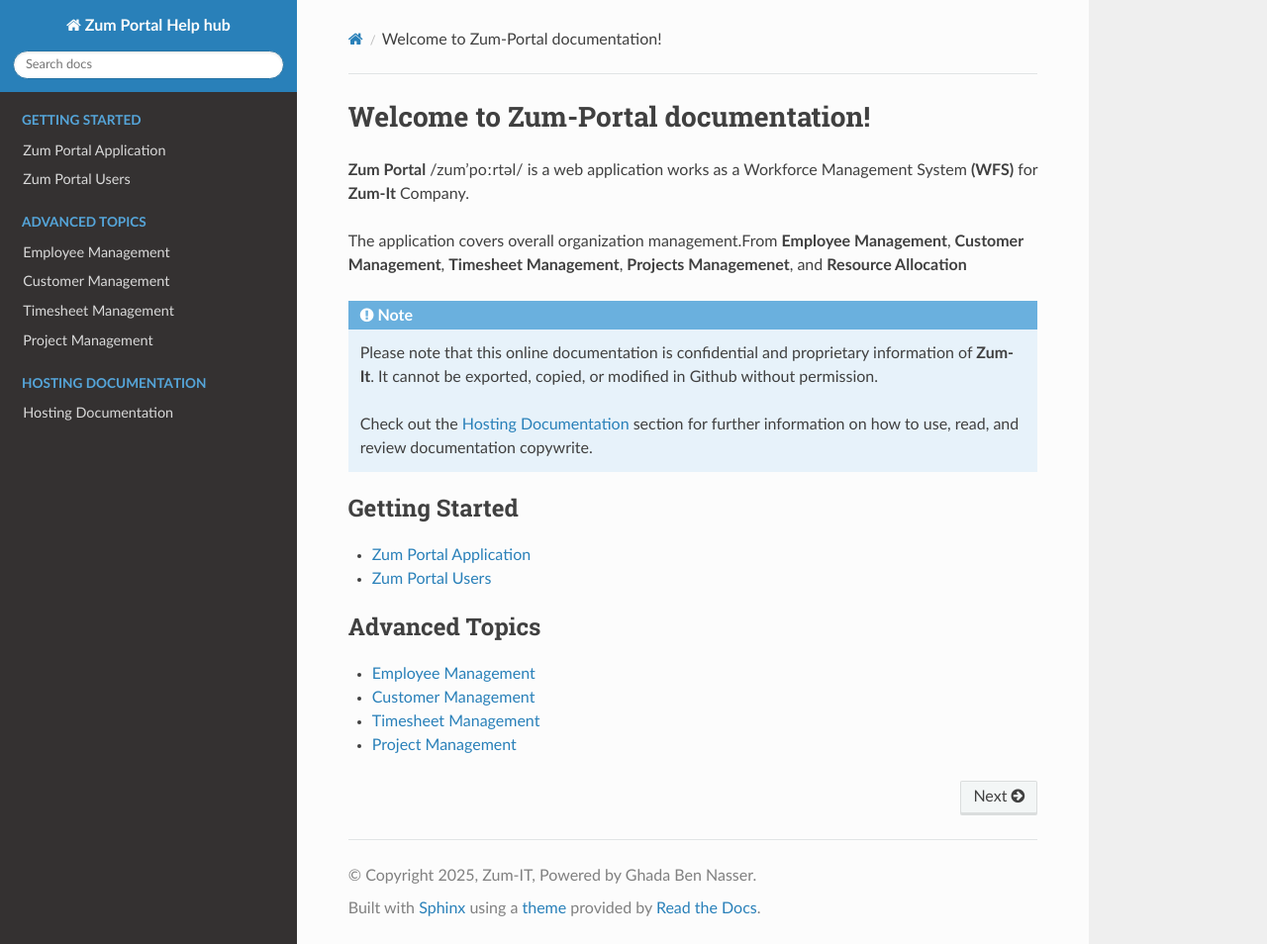
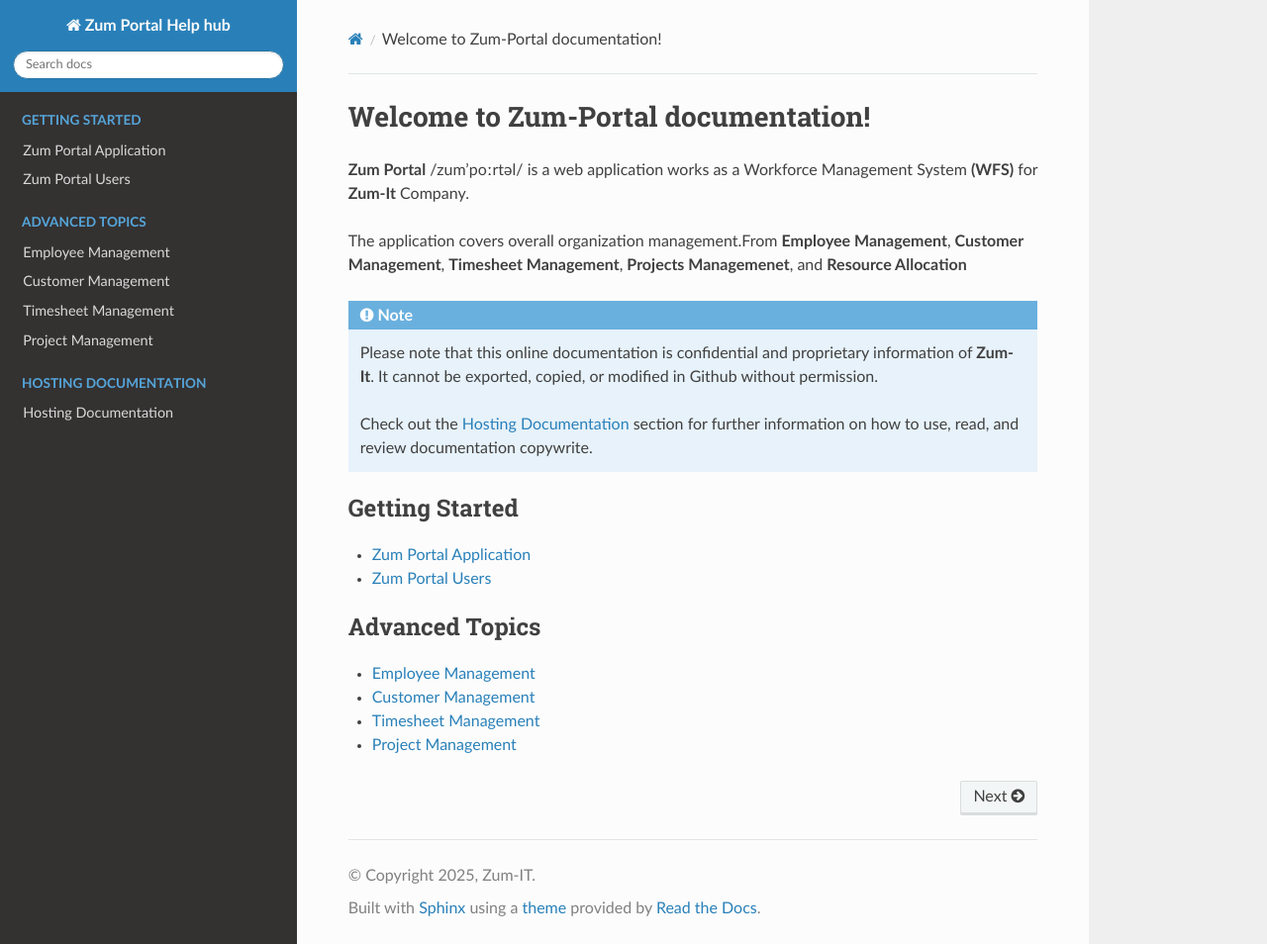
Before and after one commit to ghadiben0/Project-Zum-Portal, a Sphinx documentation site: the page built from docs/source/index.rst, in a window 1280 px wide and 954 px high. Shown: the whole window at 99% size. Built offline with Sphinx 7.4.7 and the Read the Docs theme 3.1.0, drawn with Linux system fonts in a browser that asks for light colours.

Commit message:
Update conf.py

```diff
--- a/docs/source/conf.py
+++ b/docs/source/conf.py
@@ -3,7 +3,7 @@
 # -- Project information
 
 project = 'Zum Portal Help hub'
-copyright = '2025, Zum-IT, Powered by Ghada Ben Nasser'
+copyright = '2025, Zum-IT'
 author = 'Zum-IT'
 
 release = '0.1'
```
